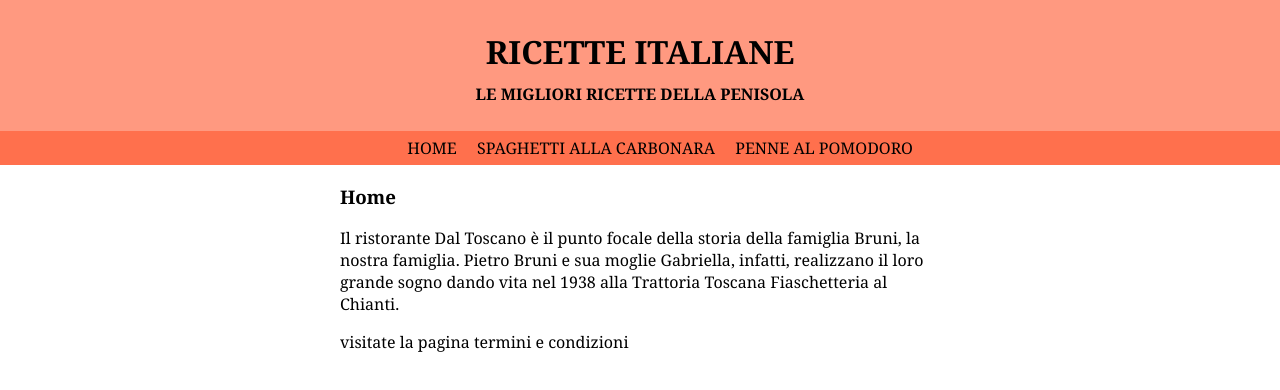
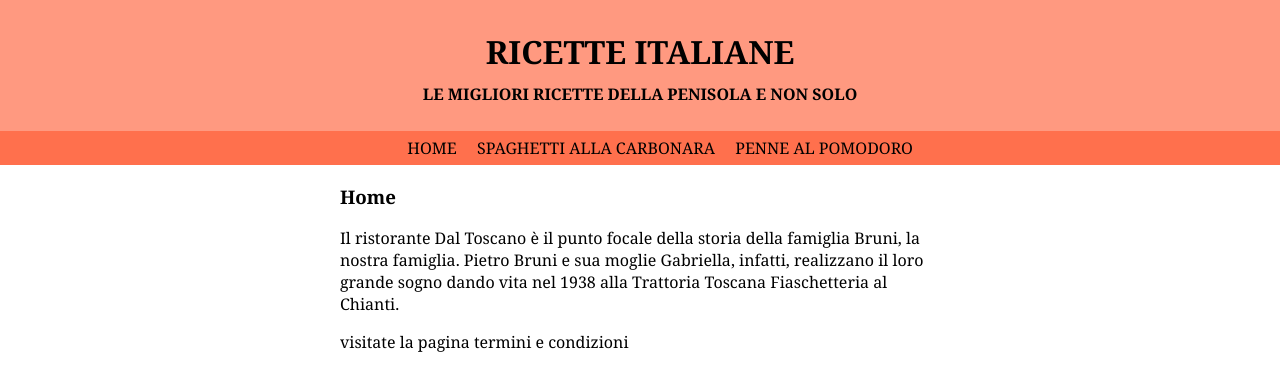
Before and after one commit to alessia-giorgia/ricetteitaliane-, a plain HTML site: page index.html in a window 1280 px wide. Drawn offline with Linux system fonts and the light colour scheme.

Commit message:
Update index.html

```diff
--- a/index.html
+++ b/index.html
@@ -9,7 +9,7 @@
 <div id="header">
 <a href="index.html" id="head">
 <h1>ricette italiane</h1>
-<h2>le migliori ricette della penisola</h2>
+<h2>le migliori ricette della penisola e non solo</h2>
 </a>
 <ul id="nav">
 	<li><a href="index.html">Home</a></li>
```
